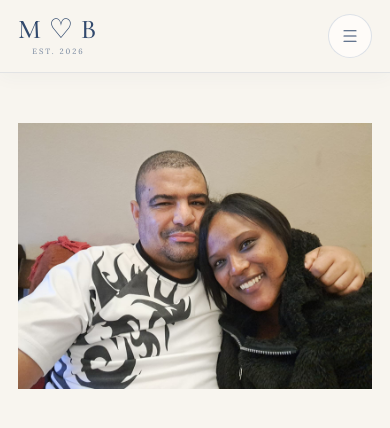
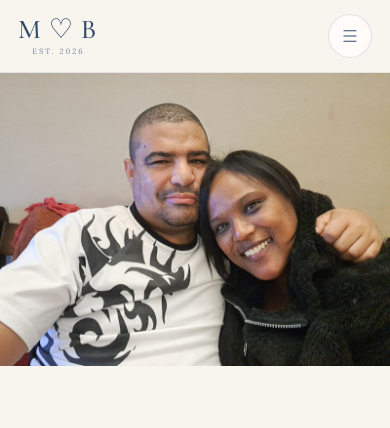
Before and after one commit to teddy-wests1de/mlandrew-wdng, a React (Vite) app: page / in a window 390 px wide. Shown: the top 428 px of the page. Built offline with nearby package versions, Linux system fonts and the light colour scheme.

Commit message:
Fixed Hero

```diff
--- a/src/index.css
+++ b/src/index.css
@@ -564,10 +564,10 @@ p {
 ================================================== */
 
 .hero {
-  width: min(100% - 48px, 850px);
+  width: min(100%, 850px);
 
   margin: 0 auto;
-  padding: 80px 0 100px;
+  padding: 0;
 
   text-align: center;
 }
@@ -1212,7 +1212,7 @@ footer .logo {
   }
 
   .hero {
-    width: min(100% - 36px, 850px);
+    width: min(100%, 850px);
 
     padding: 50px 0 70px;
   }
@@ -1317,9 +1317,9 @@ footer .logo {
     letter-spacing: 0.2em;
   }
 
-  .hero {
+  /* .hero {
     width: min(100% - 28px, 850px);
-  }
+  } */
 
   section {
     padding-right: 14px;
@@ -1333,6 +1333,24 @@ footer .logo {
 
   .rsvp-card {
     padding: 20px 16px;
+  }
+}
+
+
+@media (max-width: 768px) {
+  .hero {
+    padding: 0;
+  }
+
+  .hero-image {
+    width: 100%;
+    height: 65vh;
+    object-fit: cover;
+    display: block;
+  }
+
+  .hero-content {
+    padding: 2rem 1.5rem;
   }
 }
 
```
